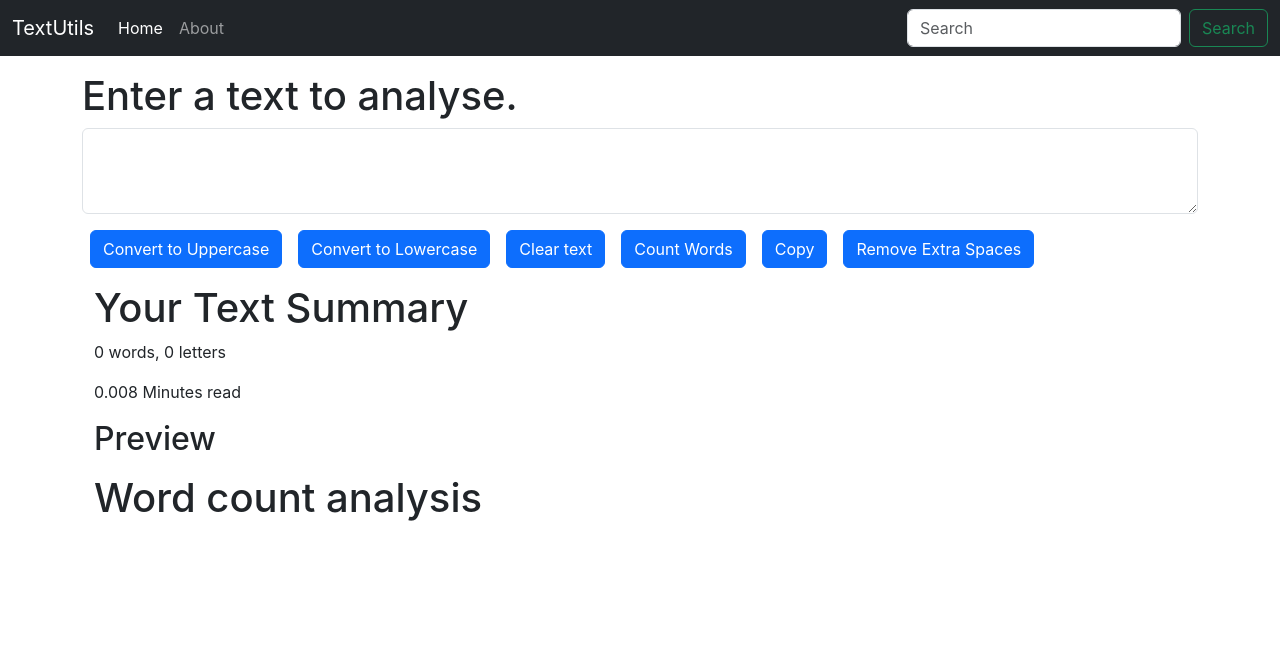
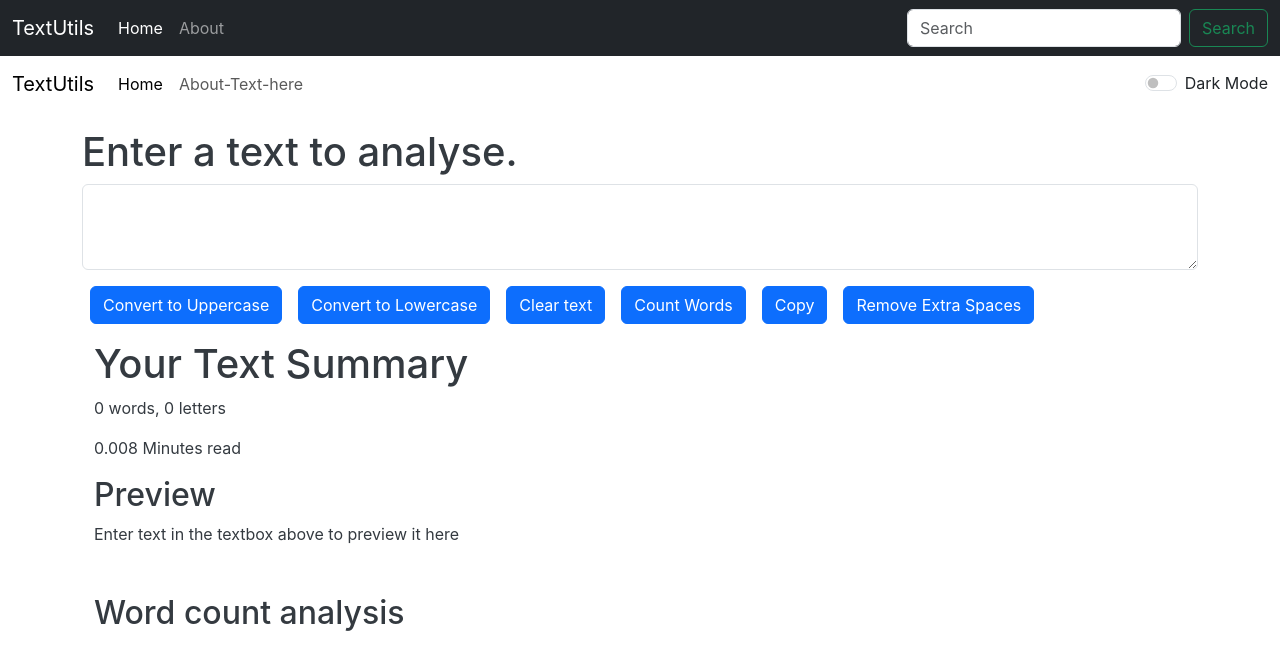
Before and after one commit to Vinit1234/FrontEnd, a React (Create React App) app in the folder CodeWithHarryFE/React/codes/my-app/: page / in a window 1280 px wide. Shown: the top 670 px of the page. Built offline with nearby package versions, Linux system fonts and the light colour scheme.

Commit message:
Improved React Dark Mode & Refactored App Component

```diff
--- a/CodeWithHarryFE/React/codes/my-app/src/App.js
+++ b/CodeWithHarryFE/React/codes/my-app/src/App.js
@@ -2,10 +2,54 @@
 import "./App.css";
 import About from "./component/About";
 import Navbar from "./component/Navbar";
+import Navbar2 from "./component/Navbar2";
 import TextForm from "./component/TextForm";
+import { useState } from "react";
+
 
 // let name = "Vinit";
+// let mode_choice = "dark";
+let mode_contrast = "dark";
 function App() {
+  // A React component re-renders whenever there is a change in the component's local state.
+  // the following Creates error as App gets randomly loaded frequently
+  // and set mode_choice to dark randomly
+  // let mode_choice = "dark";
+
+  // const [mode, setMode] = useState("");
+  const [modeClass, setModeClass] = useState("");
+
+
+  // Uncaught Error: Too many re-renders.
+  // Do not directly update the state inside the render method.
+  // if (mode_choice==="dark"){
+  //   setMode("navbar-dark bg-dark")
+  // }else{
+  //   setMode("bg-body-tertiary");
+  // }
+
+  const modeSetter= ()=>{
+    console.log("1.>>>>>>>>>>",mode_contrast)
+    if (mode_contrast==="dark"){
+      mode_contrast="light";
+      setModeClass("navbar-dark bg-dark")
+      document.body.style.backgroundColor="#343a40"
+    }else{
+      mode_contrast="dark";
+      setModeClass("bg-body-tertiary");
+      document.body.style.backgroundColor="white";
+    }
+    console.log("2.>>>>>>>>>>",mode_contrast)
+
+  }
+
+  // Uncaught Error: Too many re-renders.
+  // Do not directly update the state inside the render method.
+  // Call eventHandler
+  // modeSetter();
+
+
+
   return (
     // ** Default code=======================================
     // <div className="App">
@@ -94,13 +138,25 @@ function App() {
 
       {/* =========================================== */}
       {/* For explaining states and event handling  */}
-      <div className="container my-3">
+      {/* <div className="container my-3">
         <TextForm heading="Enter a text to analyse." />
-      </div>
+      </div> */}
 
       {/* =========================================== */}
       {/* Creating "Enable Dark Mode" Button Using useState Hook */}
       {/* <About/> */}
+
+      {/* =========================================== */}
+      {/* Improving Dark Mode & Refactoring App Component  */}
+      {/* {console.log(">>>>>>>>>>",mode_choice)} */}
+        <Navbar2 title="TextUtils" modeClass={modeClass} modeSetter={modeSetter} modeContrast={mode_contrast}/>
+      {/* <div className="container-fluid">
+        <button  onClick={modeSetter} type="button" className="btn btn-primary">Switch Mode</button>
+      </div> */}
+      <div className="container my-3">
+        <TextForm heading="Enter a text to analyse." modeContrast={mode_contrast}/>
+      </div>
+
     </>
   );
 }
--- /dev/null
+++ b/CodeWithHarryFE/React/codes/my-app/src/component/Navbar2.js
@@ -0,0 +1,73 @@
+import React from "react";
+import PropTypes from "prop-types";
+
+export default function Navbar2(props) {
+  return (
+    <nav className={`navbar navbar-expand-lg ${props.modeClass}`}>
+      <div className="container-fluid">
+        <a className="navbar-brand" href="/">
+          {props.title}
+        </a>
+        <button
+          className="navbar-toggler"
+          type="button"
+          data-bs-toggle="collapse"
+          data-bs-target="#navbarSupportedContent"
+          aria-controls="navbarSupportedContent"
+          aria-expanded="false"
+          aria-label="Toggle navigation"
+        >
+          <span className="navbar-toggler-icon"></span>
+        </button>
+        <div className="collapse navbar-collapse" id="navbarSupportedContent">
+          <ul className="navbar-nav me-auto mb-2 mb-lg-0">
+            <li className="nav-item">
+              <a className="nav-link active" aria-current="page" href="/">
+                Home
+              </a>
+            </li>
+            <li className="nav-item">
+              <a className="nav-link" href="/">
+                {props.aboutText}
+              </a>
+            </li>
+          </ul>
+          {/* <form className="d-flex" role="search">
+            <input
+              className="form-control me-2"
+              type="search"
+              placeholder="Search"
+              aria-label="Search"
+            />
+            <button className="btn btn-outline-success" type="submit">
+              Search
+            </button>
+          </form> */}
+          <div className={`form-check form-switch text-${props.modeContrast}`}>
+            <input
+            // added eventHandler defined in App.js
+              onClick={props.modeSetter}
+              className="form-check-input"
+              type="checkbox"
+              role="switch"
+              id="flexSwitchCheckDefault"
+            />
+            <label className="form-check-label" htmlFor="flexSwitchCheckDefault">
+              Dark Mode
+            </label>
+          </div>
+        </div>
+      </div>
+    </nav>
+  );
+}
+
+Navbar2.propTypes = {
+  title: PropTypes.string.isRequired,
+  aboutText: PropTypes.string,
+};
+
+Navbar2.defaultProps = {
+  title: "Set-Title-Here",
+  aboutText: "About-Text-here",
+};
--- a/CodeWithHarryFE/React/codes/my-app/src/component/TextForm.js
+++ b/CodeWithHarryFE/React/codes/my-app/src/component/TextForm.js
@@ -88,7 +88,7 @@ export default function TextForm(props) {
 
   return (
     <>
-      <div>
+      <div style={{color:props.modeContrast==="dark"?"#343a40":"white"}}>
         <h1>{props.heading}</h1>
         <div className="mb-3">
           {/* <label for="myBox" class="form-label">
@@ -100,6 +100,7 @@ export default function TextForm(props) {
           <textarea
             className="form-control"
             id="myBox"
+            style={{backgroundColor:props.modeContrast==="dark"?"white":"#343a40", color:props.modeContrast==="dark"?"#343a40":"white"}}
             rows="3"
             value={text}
             onChange={handleOnChange}
@@ -126,7 +127,7 @@ export default function TextForm(props) {
 
       </div>
 
-      <div className="container my-3">
+      <div className="container my-3" style={{color:props.modeContrast==="dark"?"#343a40":"white"}}>
         <h1>Your Text Summary</h1>
         <p>
           {text.length > 0 ? text.split(" ").length : 0} words, {text.length}{" "}
@@ -134,11 +135,11 @@ export default function TextForm(props) {
         </p>
         <p>{0.008 * text.split(" ").length} Minutes read</p>
         <h2>Preview</h2>
-        <p>{text}</p>
+        <p>{text.length>0?text:"Enter text in the textbox above to preview it here"}</p>
       </div>
 
-      <div className="container my-3">
-        <h1>Word count analysis</h1>
+      <div className="container my-5" style={{color:props.modeContrast==="dark"?"#343a40":"white"}}>
+        <h2>Word count analysis</h2>
         <p>{word_count}</p>
       </div>
     </>
```
Also changed, not shown: 1 other file (tests, documents, lock files or other folders).
